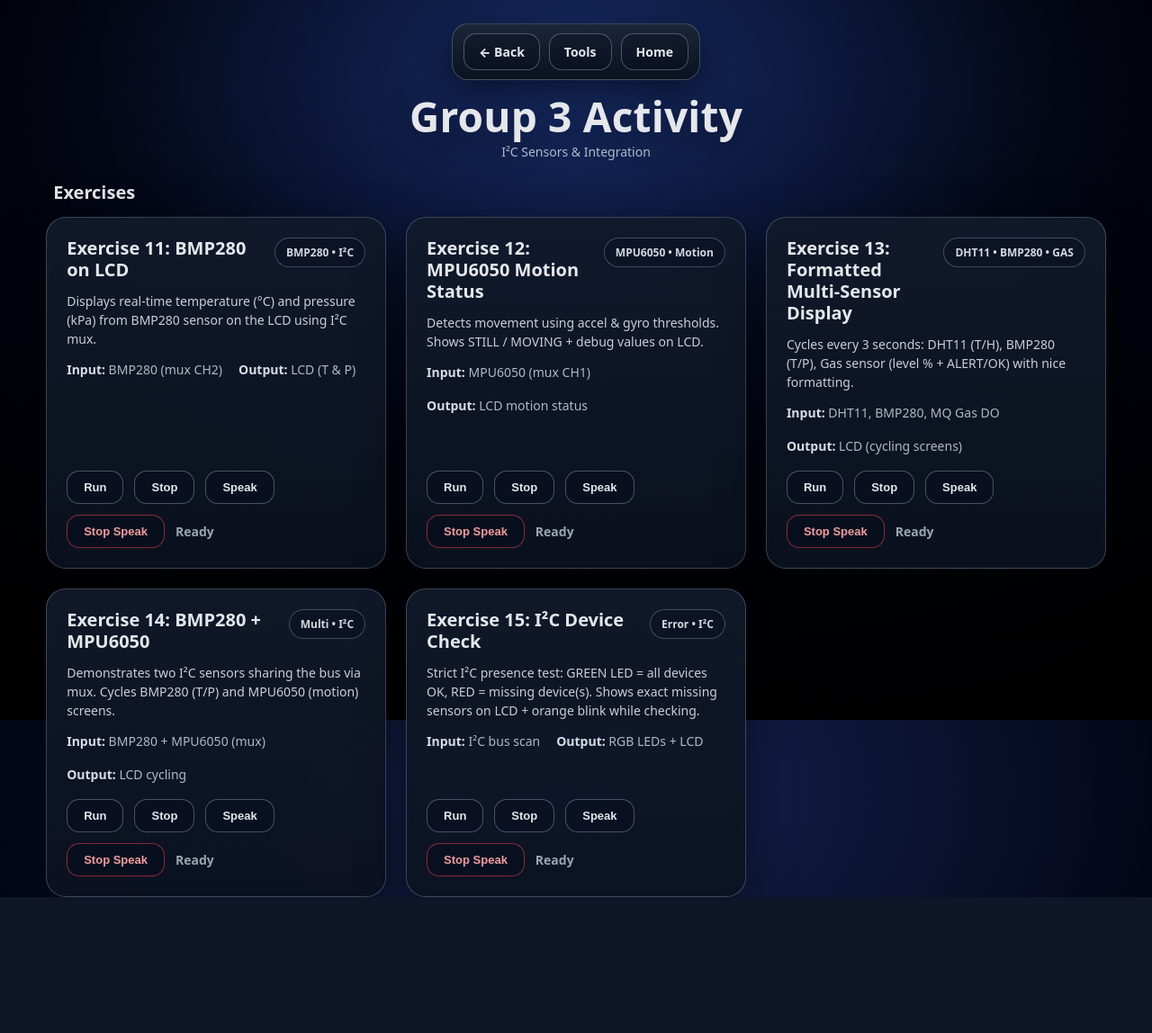
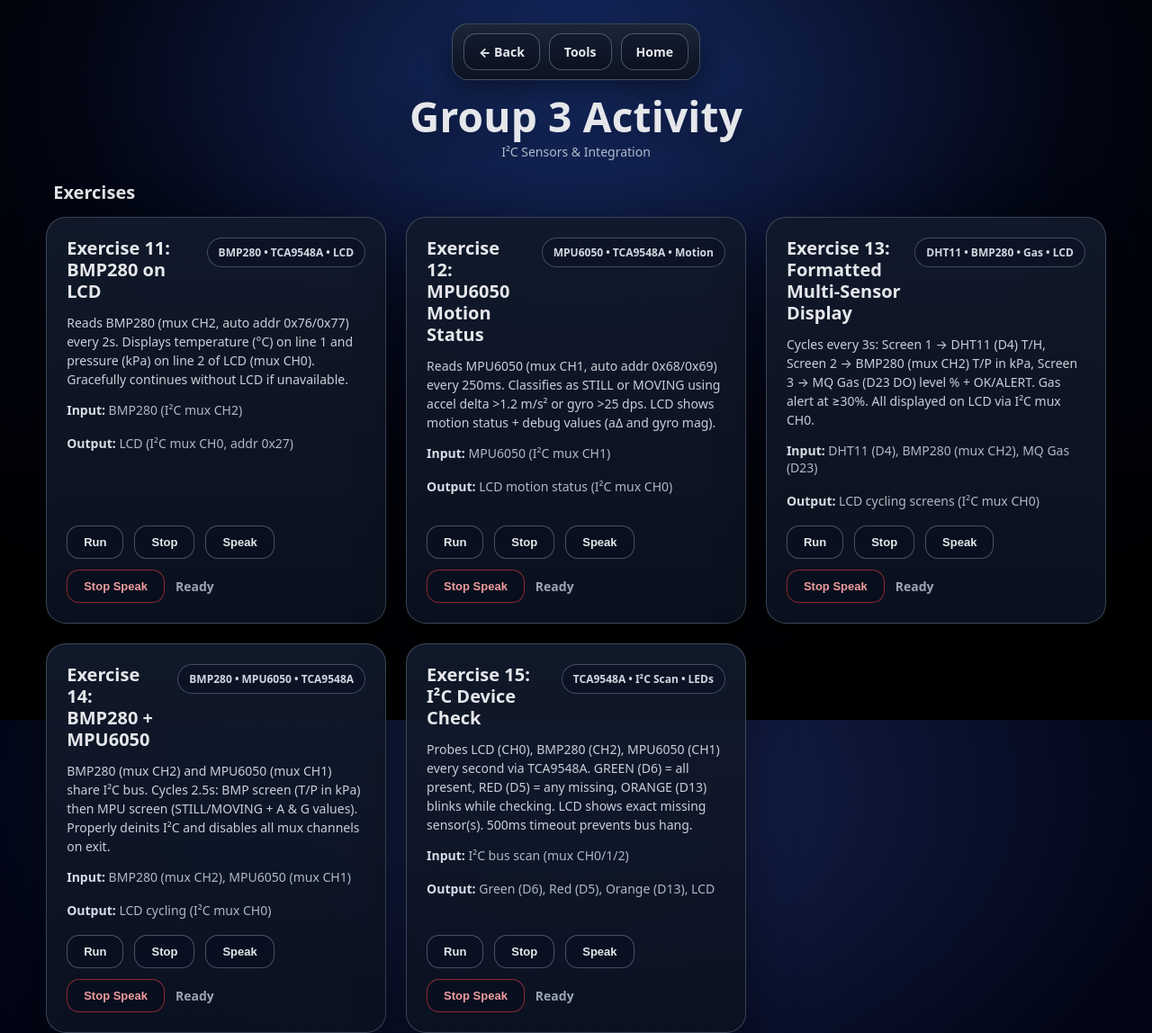
Before and after one commit to Tyron-lab/Tyron-Thesisv, a Flask app: page /activity3 in a window 1280 px wide. Shown: the whole page at 90% size. Before the commit the page ends 997 px from the top, so only its background shows below. Run offline with Flask 3, Linux system fonts and the light colour scheme.

Commit message:
update major rolllbakc - begins

```diff
--- a/activity1/Exercise5.py
+++ b/activity1/Exercise5.py
@@ -37,7 +37,7 @@ LCD_ADDR = 0x27
 LCD_COLS = 16
 LCD_ROWS = 2
 
-TEMP_ALERT_C  = 29.0   # Change this threshold (degrees C)
+TEMP_ALERT_C  = 35.0   # Change this threshold (degrees C)
 BEEP_INTERVAL = 2.0    # Beep every N seconds during alert
 
 # ────────────────────────────────────────────────
--- a/static/css/activity1.css
+++ b/static/css/activity1.css
@@ -415,7 +415,7 @@ body.modal-open #pageRoot {
   margin-top: 14px;
 }
 
-/* three images: img1 top-left, img2 top-right, img3 bottom-center */
+/* 2x2 grid: up to 4 images, always 2 columns */
 .modal-media-split{
   width: 100%;
   height: 100%;
@@ -431,7 +431,7 @@ body.modal-open #pageRoot {
 .modal-media-split img{
   width: 100%;
   height: auto;
-  max-height: 220px;
+  max-height: 200px;
   object-fit: contain;
   border-radius: 14px;
   border: 1px solid rgba(255,255,255,0.08);
@@ -451,12 +451,26 @@ body.modal-open #pageRoot {
   grid-row: 1;
 }
 
-/* img3 — bottom-center spanning both columns */
+/* img3 — bottom-left */
 .modal-media-split img:nth-child(3){
+  grid-column: 1;
+  grid-row: 2;
+  max-height: 200px;
+  justify-self: center;
+}
+
+/* img4 — bottom-right */
+.modal-media-split img:nth-child(4){
+  grid-column: 2;
+  grid-row: 2;
+  max-height: 200px;
+  justify-self: center;
+}
+
+/* when only 3 images: img3 spans both columns (img4 is hidden) */
+.modal-media-split img:nth-child(3):last-child{
   grid-column: 1 / -1;
-  grid-row: 2;
   max-width: 52%;
-  max-height: 200px;
   justify-self: center;
 }
 
@@ -475,7 +489,7 @@ body.modal-open #pageRoot {
 
   .modal-media-split img{
     height: auto;
-    max-height: 160px;
+    max-height: 150px;
     object-fit: contain;
     padding: 8px;
     border-radius: 14px;
@@ -484,7 +498,8 @@ body.modal-open #pageRoot {
     box-shadow: 0 10px 30px rgba(0,0,0,0.35);
   }
 
-  .modal-media-split img:nth-child(3){
+  .modal-media-split img:nth-child(3):last-child{
+    grid-column: 1 / -1;
     max-width: 60%;
     max-height: 150px;
   }
--- a/static/js/activity1.js
+++ b/static/js/activity1.js
@@ -250,6 +250,7 @@
   const modalImg  = qs("#modalImg");
   const modalImg2 = qs("#modalImg2");
   const modalImg3 = qs("#modalImg3");
+  const modalImg4 = qs("#modalImg4");
   const modalRunBtn = qs("#modalRunBtn");
   const modalStopBtn = qs("#modalStopBtn");
   const modalSpeakBtn = qs("#modalSpeakBtn");
@@ -483,9 +484,11 @@
     const img1 = card.dataset.image  || "";
     const img2 = card.dataset.image2 || "";
     const img3 = card.dataset.image3 || "";
-    if (modalImg)  { modalImg.src  = img1; modalImg.alt  = title; modalImg.hidden  = !img1; }
-    if (modalImg2) { modalImg2.src = img2; modalImg2.alt = title; modalImg2.hidden = !img2; }
-    if (modalImg3) { modalImg3.src = img3; modalImg3.alt = title; modalImg3.hidden = !img3; }
+    const img4 = card.dataset.image4 || "";
+    if (modalImg)  { modalImg.src  = img1; modalImg.alt  = title; modalImg.hidden  = !img1; modalImg.onerror  = () => { modalImg.hidden  = true; }; }
+    if (modalImg2) { modalImg2.src = img2; modalImg2.alt = title; modalImg2.hidden = !img2; modalImg2.onerror = () => { modalImg2.hidden = true; }; }
+    if (modalImg3) { modalImg3.src = img3; modalImg3.alt = title; modalImg3.hidden = !img3; modalImg3.onerror = () => { modalImg3.hidden = true; }; }
+    if (modalImg4) { modalImg4.src = img4; modalImg4.alt = title; modalImg4.hidden = !img4; modalImg4.onerror = () => { modalImg4.hidden = true; }; }
 
     if (modalMeta) {
       modalMeta.innerHTML = "";
@@ -577,7 +580,30 @@
     const exId = currentRunningEx;
     setStatus(exId, "Stopping...");
 
+    // Send stop signal (SIGTERM)
     await postJSON(API_STOP, {}).catch(() => {});
+
+    // Poll until process is confirmed dead (max 6s, then force-stop)
+    const POLL_INTERVAL_MS = 200;
+    const FORCE_AFTER_MS   = 6000;
+    const pollStart = Date.now();
+    let confirmed = false;
+
+    while (Date.now() - pollStart < FORCE_AFTER_MS) {
+      await new Promise(r => setTimeout(r, POLL_INTERVAL_MS));
+      const r = await getJSON(API_STATUS).catch(() => null);
+      if (!r || !r.ok || !r.data) break;
+      if (!r.data.running) { confirmed = true; break; }
+      const elapsed = Math.round((Date.now() - pollStart) / 1000);
+      setStatus(exId, `Stopping\u2026 ${elapsed}s`);
+    }
+
+    // Still alive after 6s -> send a second stop signal
+    if (!confirmed) {
+      await postJSON(API_STOP, {}).catch(() => {});
+      await new Promise(r => setTimeout(r, 800));
+    }
+
     await setFocus(exId, false);
 
     setStatus(exId, "Stopped");
--- a/static/template/activity3.html
+++ b/static/template/activity3.html
@@ -30,19 +30,19 @@
         <article class="exercise-card"
           data-exercise="a3-ex11"
           data-image="/static/images/BMP.png"
-          data-image3="/static/images/TCA.png"
-        data-image2="/static/images/LCDI2C.png"
+          data-image2="/static/images/TCA.png"
+          data-image3="/static/images/LCDI2C.png"
           tabindex="0" role="button"
-          data-say-title="Exercise 11: BMP280 Temperature & Pressure"
-          data-say-text="Reads temperature and pressure from BMP280 via I2C (through TCA9548A mux) and displays clean values on the LCD.">
+          data-say-title="Exercise 11: BMP280 Temperature and Pressure on LCD"
+          data-say-text="Reads temperature in Celsius and pressure in hectopascals from BMP280 sensor via TCA9548A I2C mux on channel 2. Displays values on LCD on channel 0. Auto-detects BMP280 at address 0x76 or 0x77. Updates every 2 seconds.">
           <div class="ex-card-head">
             <h3>Exercise 11: BMP280 on LCD</h3>
-            <span class="pill">BMP280 • I²C</span>
+            <span class="pill">BMP280 • TCA9548A • LCD</span>
           </div>
-          <p class="ex-desc">Displays real-time temperature (°C) and pressure (kPa) from BMP280 sensor on the LCD using I²C mux.</p>
+          <p class="ex-desc">Reads BMP280 (mux CH2, auto addr 0x76/0x77) every 2s. Displays temperature (°C) on line 1 and pressure (kPa) on line 2 of LCD (mux CH0). Gracefully continues without LCD if unavailable.</p>
           <div class="ex-meta">
-            <span><b>Input:</b> BMP280 (mux CH2)</span>
-            <span><b>Output:</b> LCD (T &amp; P)</span>
+            <span><b>Input:</b> BMP280 (I²C mux CH2)</span>
+            <span><b>Output:</b> LCD (I²C mux CH0, addr 0x27)</span>
           </div>
           <div class="ex-actions">
             <button class="run-btn" type="button" data-run="a3-ex11">Run</button>
@@ -56,19 +56,19 @@
         <article class="exercise-card"
           data-exercise="a3-ex12"
           data-image="/static/images/MPU.png"
-          data-image3="/static/images/TCA.png"
-        data-image2="/static/images/LCDI2C.png"
+          data-image2="/static/images/TCA.png"
+          data-image3="/static/images/LCDI2C.png"
           tabindex="0" role="button"
-          data-say-title="Exercise 12: MPU6050 Motion Status"
-          data-say-text="Reads accelerometer and gyroscope from MPU6050 via I2C and classifies motion as STILL or MOVING.">
+          data-say-title="Exercise 12: MPU6050 Motion Status on LCD"
+          data-say-text="Reads accelerometer and gyroscope data from MPU6050 via TCA9548A I2C mux on channel 1. Classifies motion as STILL or MOVING using acceleration delta above 1.2 meters per second squared or gyro magnitude above 25 degrees per second. Shows status and debug values on LCD. Updates every 250 milliseconds.">
           <div class="ex-card-head">
             <h3>Exercise 12: MPU6050 Motion Status</h3>
-            <span class="pill">MPU6050 • Motion</span>
+            <span class="pill">MPU6050 • TCA9548A • Motion</span>
           </div>
-          <p class="ex-desc">Detects movement using accel &amp; gyro thresholds. Shows STILL / MOVING + debug values on LCD.</p>
+          <p class="ex-desc">Reads MPU6050 (mux CH1, auto addr 0x68/0x69) every 250ms. Classifies as STILL or MOVING using accel delta >1.2 m/s² or gyro >25 dps. LCD shows motion status + debug values (aΔ and gyro mag).</p>
           <div class="ex-meta">
-            <span><b>Input:</b> MPU6050 (mux CH1)</span>
-            <span><b>Output:</b> LCD motion status</span>
+            <span><b>Input:</b> MPU6050 (I²C mux CH1)</span>
+            <span><b>Output:</b> LCD motion status (I²C mux CH0)</span>
           </div>
           <div class="ex-actions">
             <button class="run-btn" type="button" data-run="a3-ex12">Run</button>
@@ -82,19 +82,19 @@
         <article class="exercise-card"
           data-exercise="a3-ex13"
           data-image="/static/images/DHT.png"
+          data-image2="/static/images/BMP.png"
           data-image3="/static/images/GAS.png"
-        data-image2="/static/images/BMP.png"
           tabindex="0" role="button"
-          data-say-title="Exercise 13: Multi-Sensor Formatted Display"
-          data-say-text="Cycles through DHT11, BMP280, and MQ Gas sensor readings with clean, readable formatting on the LCD.">
+          data-say-title="Exercise 13: Formatted Multi-Sensor Display"
+          data-say-text="Cycles every 3 seconds through three LCD screens: DHT11 shows temperature and humidity, BMP280 shows temperature and pressure in kilopascals, and MQ gas sensor shows level percentage with OK or ALERT status. Gas alert triggers above 30 percent. BMP280 on mux channel 2, DHT11 on D4, gas DO on D23.">
           <div class="ex-card-head">
             <h3>Exercise 13: Formatted Multi-Sensor Display</h3>
-            <span class="pill">DHT11 • BMP280 • GAS</span>
+            <span class="pill">DHT11 • BMP280 • Gas • LCD</span>
           </div>
-          <p class="ex-desc">Cycles every 3 seconds: DHT11 (T/H), BMP280 (T/P), Gas sensor (level % + ALERT/OK) with nice formatting.</p>
+          <p class="ex-desc">Cycles every 3s: Screen 1 → DHT11 (D4) T/H, Screen 2 → BMP280 (mux CH2) T/P in kPa, Screen 3 → MQ Gas (D23 DO) level % + OK/ALERT. Gas alert at ≥30%. All displayed on LCD via I²C mux CH0.</p>
           <div class="ex-meta">
-            <span><b>Input:</b> DHT11, BMP280, MQ Gas DO</span>
-            <span><b>Output:</b> LCD (cycling screens)</span>
+            <span><b>Input:</b> DHT11 (D4), BMP280 (mux CH2), MQ Gas (D23)</span>
+            <span><b>Output:</b> LCD cycling screens (I²C mux CH0)</span>
           </div>
           <div class="ex-actions">
             <button class="run-btn" type="button" data-run="a3-ex13">Run</button>
@@ -108,19 +108,19 @@
         <article class="exercise-card"
           data-exercise="a3-ex14"
           data-image="/static/images/BMP.png"
+          data-image2="/static/images/MPU.png"
           data-image3="/static/images/TCA.png"
-        data-image2="/static/images/MPU.png"
           tabindex="0" role="button"
-          data-say-title="Exercise 14: Multiple I²C Devices"
-          data-say-text="Reads from BMP280 and MPU6050 on the same I²C bus using TCA9548A mux channels and cycles their data on LCD.">
+          data-say-title="Exercise 14: Multiple I2C Devices on Same Bus"
+          data-say-text="Demonstrates BMP280 and MPU6050 sharing the same I2C bus via TCA9548A mux on different channels. Cycles every 2.5 seconds: BMP280 screen shows temperature and pressure, MPU6050 screen shows STILL or MOVING status with acceleration and gyro magnitude. Properly releases I2C bus on stop.">
           <div class="ex-card-head">
             <h3>Exercise 14: BMP280 + MPU6050</h3>
-            <span class="pill">Multi • I²C</span>
+            <span class="pill">BMP280 • MPU6050 • TCA9548A</span>
           </div>
-          <p class="ex-desc">Demonstrates two I²C sensors sharing the bus via mux. Cycles BMP280 (T/P) and MPU6050 (motion) screens.</p>
+          <p class="ex-desc">BMP280 (mux CH2) and MPU6050 (mux CH1) share I²C bus. Cycles 2.5s: BMP screen (T/P in kPa) then MPU screen (STILL/MOVING + A & G values). Properly deinits I²C and disables all mux channels on exit.</p>
           <div class="ex-meta">
-            <span><b>Input:</b> BMP280 + MPU6050 (mux)</span>
-            <span><b>Output:</b> LCD cycling</span>
+            <span><b>Input:</b> BMP280 (mux CH2), MPU6050 (mux CH1)</span>
+            <span><b>Output:</b> LCD cycling (I²C mux CH0)</span>
           </div>
           <div class="ex-actions">
             <button class="run-btn" type="button" data-run="a3-ex14">Run</button>
@@ -134,19 +134,19 @@
         <article class="exercise-card"
           data-exercise="a3-ex15"
           data-image="/static/images/TCA.png"
+          data-image2="/static/images/LED.png"
           data-image3="/static/images/LCDI2C.png"
-        data-image2="/static/images/LED.png"
           tabindex="0" role="button"
-          data-say-title="Exercise 15: I²C Communication Check"
-          data-say-text="Scans for LCD, BMP280 and MPU6050 on the I²C bus. GREEN = all present, RED = any missing, with LCD details.">
+          data-say-title="Exercise 15: I2C Device Communication Check"
+          data-say-text="Strict I2C presence test using TCA9548A mux. Scans for LCD on channel 0, BMP280 on channel 2, and MPU6050 on channel 1. GREEN LED on D6 if all devices present, RED LED on D5 if any device missing. ORANGE LED on D13 blinks while checking. LCD shows which device is missing. Uses 500 millisecond timeout probe to handle locked bus.">
           <div class="ex-card-head">
             <h3>Exercise 15: I²C Device Check</h3>
-            <span class="pill">Error • I²C</span>
+            <span class="pill">TCA9548A • I²C Scan • LEDs</span>
           </div>
-          <p class="ex-desc">Strict I²C presence test: GREEN LED = all devices OK, RED = missing device(s). Shows exact missing sensors on LCD + orange blink while checking.</p>
+          <p class="ex-desc">Probes LCD (CH0), BMP280 (CH2), MPU6050 (CH1) every second via TCA9548A. GREEN (D6) = all present, RED (D5) = any missing, ORANGE (D13) blinks while checking. LCD shows exact missing sensor(s). 500ms timeout prevents bus hang.</p>
           <div class="ex-meta">
-            <span><b>Input:</b> I²C bus scan</span>
-            <span><b>Output:</b> RGB LEDs + LCD</span>
+            <span><b>Input:</b> I²C bus scan (mux CH0/1/2)</span>
+            <span><b>Output:</b> Green (D6), Red (D5), Orange (D13), LCD</span>
           </div>
           <div class="ex-actions">
             <button class="run-btn" type="button" data-run="a3-ex15">Run</button>
@@ -171,6 +171,7 @@
             <img id="modalImg" alt="" />
             <img id="modalImg2" alt="" />
             <img id="modalImg3" alt="" />
+            <img id="modalImg4" alt="" />
           </div>
         </div>
 
--- a/static/template/activity4.html
+++ b/static/template/activity4.html
@@ -114,6 +114,7 @@
           data-image="/static/images/PIR.png"
           data-image3="/static/images/LCDI2C.png"
         data-image2="/static/images/LED.png"
+        data-image4="/static/images/BUZZER.png"
           tabindex="0" role="button"
           data-say-title="Exercise 19: Intrusion Alert System"
           data-say-text="PIR motion triggers red LED, buzzer beep pattern, and LCD alert; returns to secure on no motion.">
@@ -141,6 +142,7 @@
           data-image="/static/images/ULTRASONIC.png"
           data-image3="/static/images/LED.png"
         data-image2="/static/images/SERVO.png"
+        data-image4="/static/images/BUZZER.png"
           tabindex="0" role="button"
           data-say-title="Exercise 20: Ultrasonic Object Response"
           data-say-text="Ultrasonic detects near object (<=20cm) → servo to 90°, orange LED on, buzzer beeps; far → servo to 0° (off), all off.">
@@ -176,6 +178,7 @@
             <img id="modalImg" alt="" />
             <img id="modalImg2" alt="" />
             <img id="modalImg3" alt="" />
+            <img id="modalImg4" alt="" />
           </div>
         </div>
 
```
Also changed, not shown: static/template/activity1.html (+18 -14 lines), static/template/activity2.html (+35 -34 lines), static/images/BUZZER.png (added).
